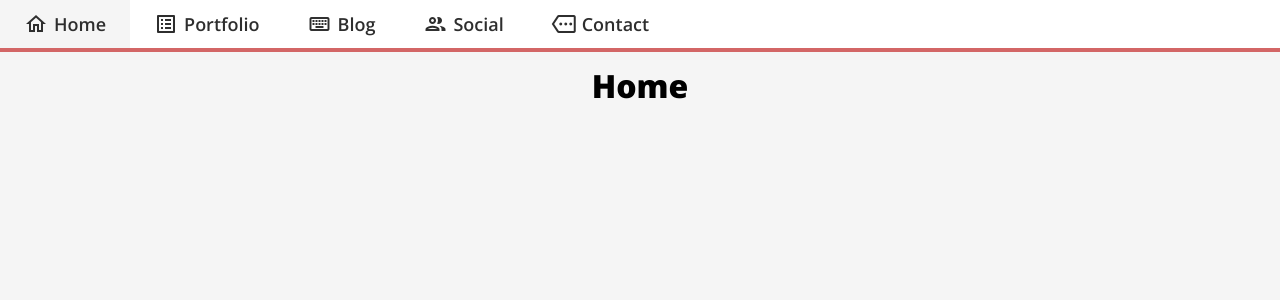
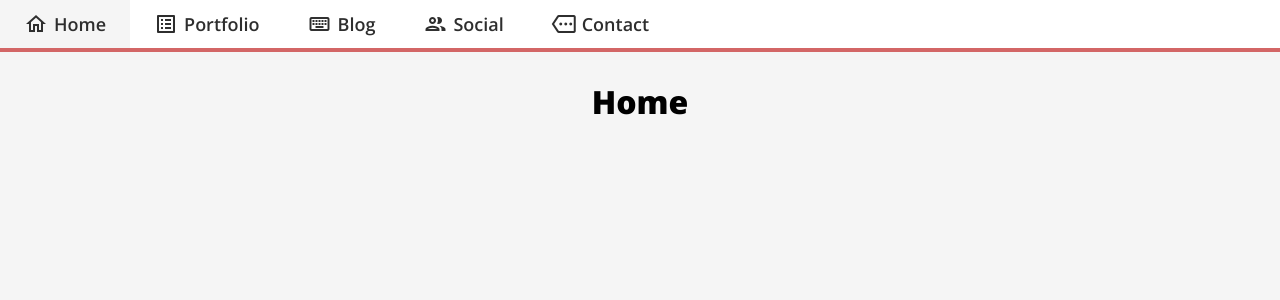
Before and after one commit to Untanky/homepage-old, a Nuxt app: page / in a window 1280 px wide. Shown: the top 300 px of the page. Built offline with nearby package versions, Linux system fonts and the light colour scheme; what vue-highlight.js would draw is missing.

Commit message:
Fixed spacing

```diff
--- a/components/BlogPost.vue
+++ b/components/BlogPost.vue
@@ -77,13 +77,7 @@ $double-width: 900px;
   border-radius: $border-radius;
   padding: 2em 1em 0.25em;
   margin: 0 auto;
-  margin-bottom: 72px;
   box-shadow: $shadow;
-
-  @include tablet-up {
-    margin-top: 64px;
-    margin-bottom: 0;
-  }
 
   header {
     .title {
@@ -91,11 +85,11 @@ $double-width: 900px;
       text-align: center;
 
       @include tablet-up {
-        margin: 1em 0;
+        margin: 1em 1em;
       }
 
       @include laptop-up {
-        margin: 2em 0;
+        margin: 2em 1em;
       }
     }
 
--- a/layouts/default.vue
+++ b/layouts/default.vue
@@ -35,13 +35,11 @@ html {
 }
 
 .root {
-  > .wrapper {
-    margin-bottom: 64px;
+  margin-bottom: 72px;
 
-    @include tablet-up {
-      margin-top: 64px;
-      margin-bottom: 0;
-    }
+  @include tablet-up {
+    margin-top: 80px;
+    margin-bottom: 0;
   }
 }
 </style>
```
